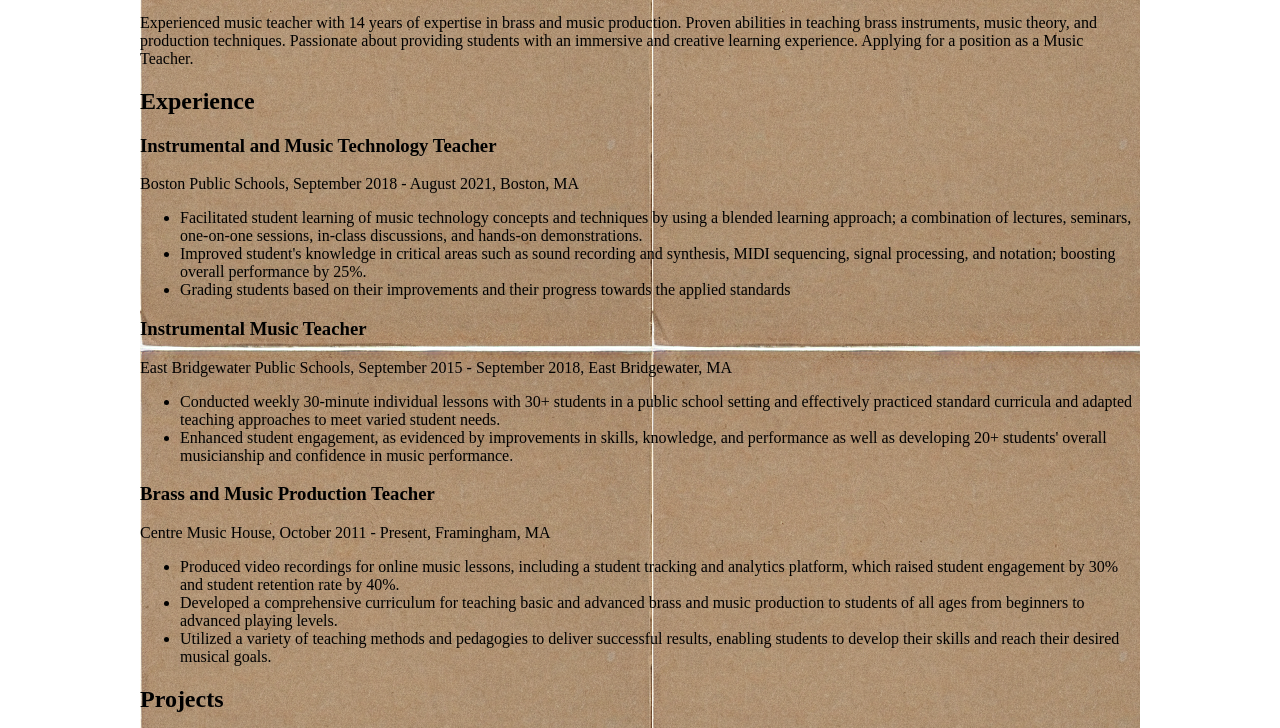
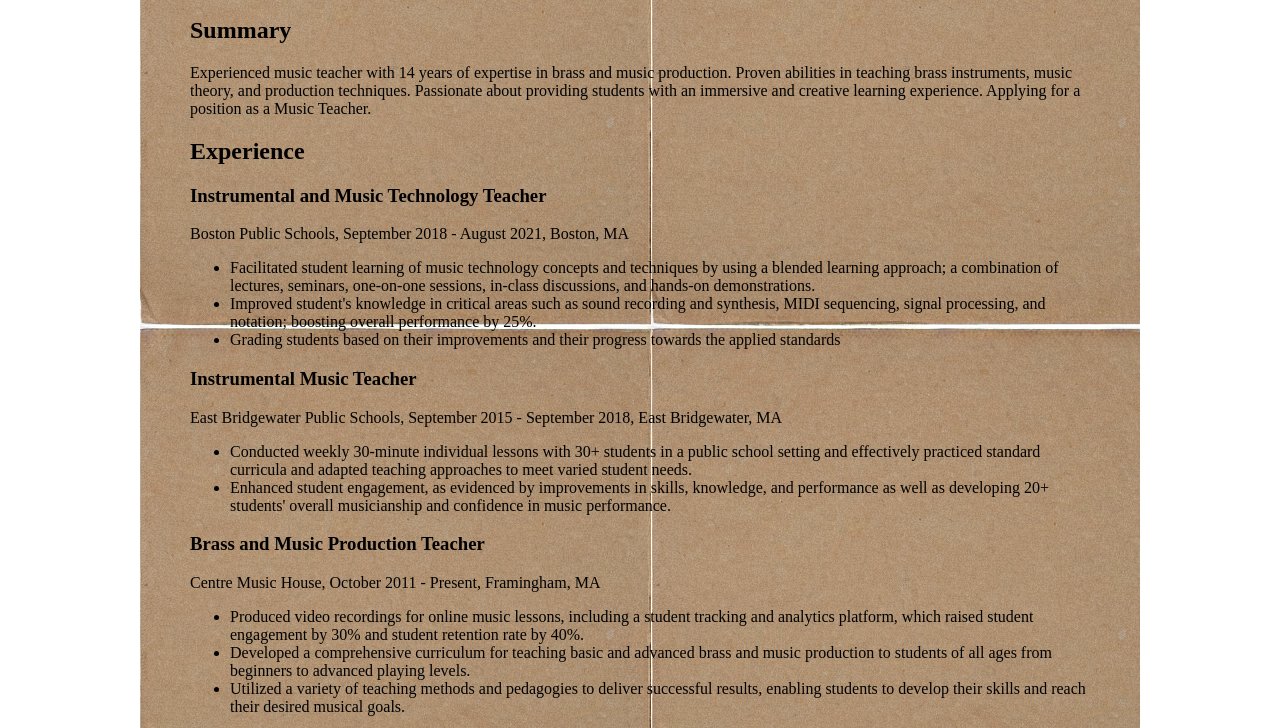
Before and after one commit to neecat/teacherportfolio, a plain HTML site: page index.html in a window 1280 px wide. Shown: the part 339-1067 px from the top of the page. Drawn offline with nearby package versions, Linux system fonts and the light colour scheme.

Commit message:
Update styles.css

```diff
--- a/styles.css
+++ b/styles.css
@@ -57,7 +57,9 @@ nav {
   display: block;
   background-image: url(img/paper.png);
   background-repeat: repeat;
-  background-size: auto
+  background-size: auto;
+  background-position: -1px -1px;
+  padding: 50px;
 }
 
 .content.visible {
```
